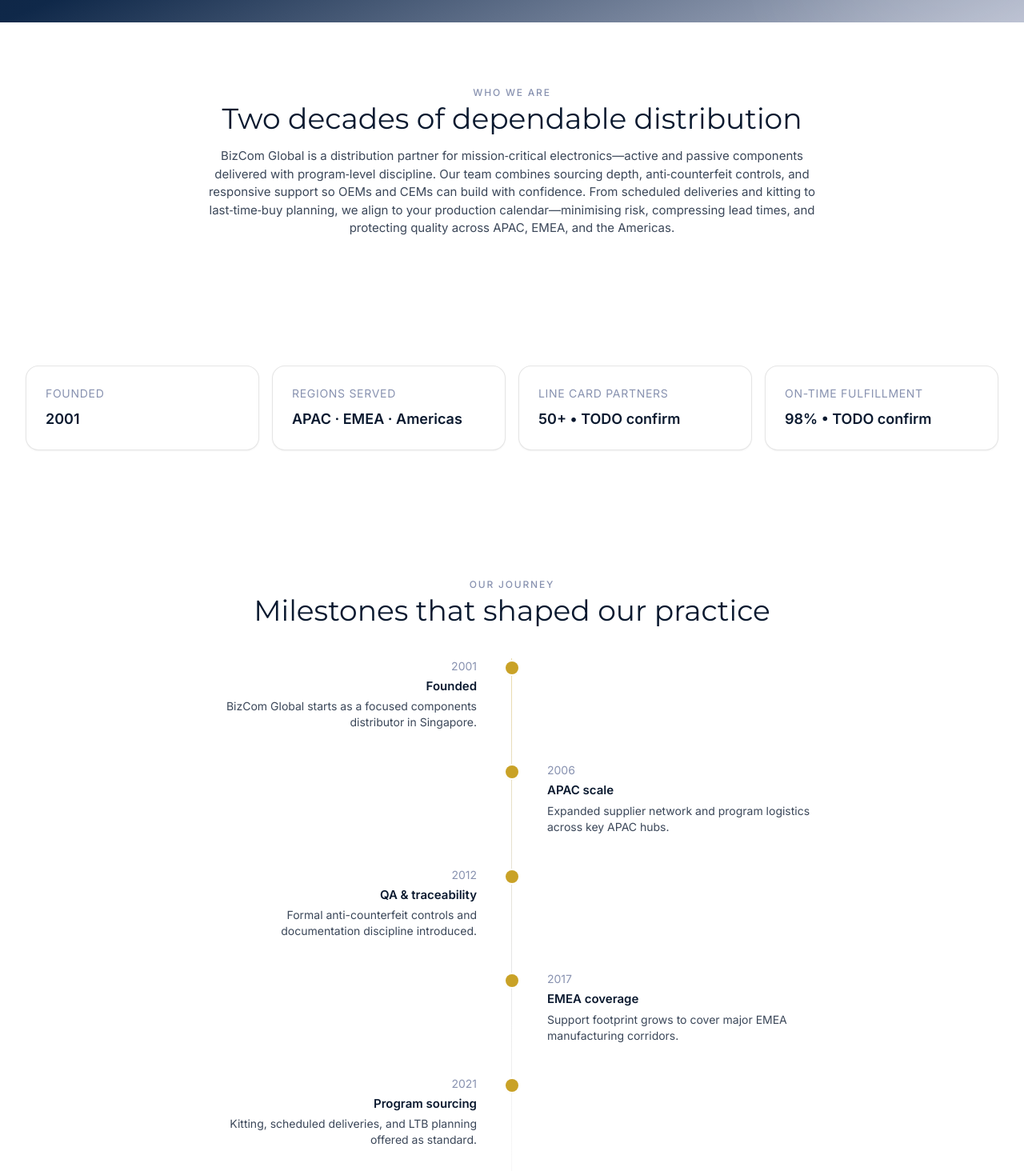
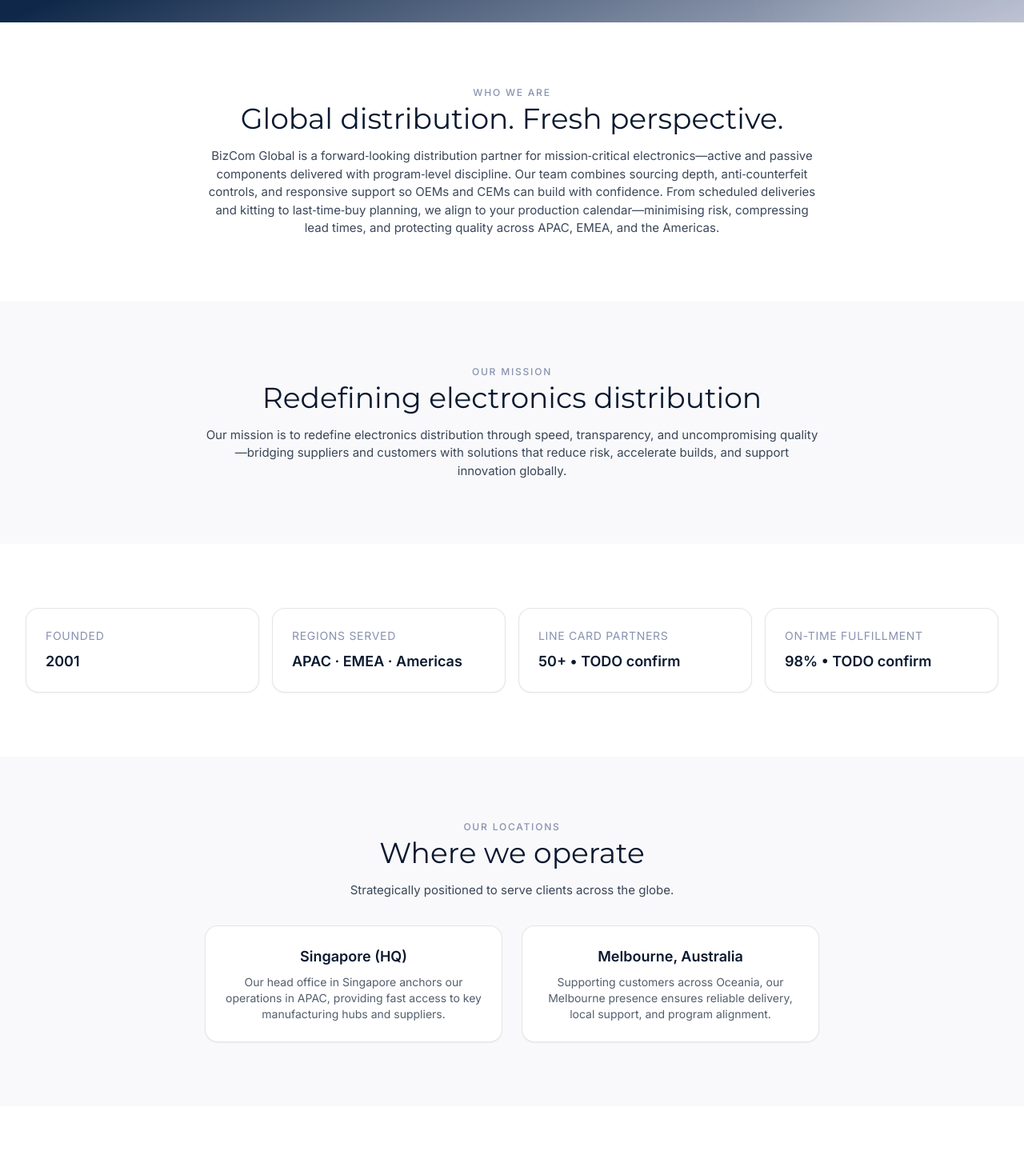
Before and after one commit to Gurshan26/bizcom-global-site, a Next.js app: page /about in a window 1280 px wide. Shown: the part 580-2044 px from the top of the page at 80% size. Built offline with nearby package versions, Linux system fonts and the light colour scheme; a web font is replaced by a local one.

Commit message:
all required changes made

```diff
--- a/app/about/components/AboutHero.tsx
+++ b/app/about/components/AboutHero.tsx
@@ -5,8 +5,8 @@
   return (
     <HeroBand
       eyebrow="About BizCom Global"
-      headline="Two decades of dependable distribution"
-      body="Founded in 2001, we help OEMs and CEMs build with confidence—sourcing discipline, QA traceability, and responsive program support across APAC, EMEA, and the Americas."
+      headline="Built for today’s challenges in electronics distribution"
+      body="With speed, transparency, and anti-counterfeit assurance at our core, we help OEMs and CEMs reduce risk and keep programs moving worldwide."
       primary={{ href: "/line-card", label: "View Line Card" }}
       secondary={{ href: "/contact", label: "Contact Sales →" }}
       // uses the default minH so it matches Mission exactly
--- a/app/about/page.tsx
+++ b/app/about/page.tsx
@@ -2,11 +2,8 @@
 
 import AboutHero from "./components/AboutHero";
 import StatsRow from "./components/StatsRow";
-import MilestoneTimeline from "./components/MilestoneTimeline";
-import FootprintMap from "./components/FootprintMap";
 import ValuesCompact from "./components/ValuesCompact";
 import ComplianceBadges from "./components/ComplianceBadges";
-import LeadershipRow from "./components/LeadershipRow";
 
 export default function AboutPage() {
   return (
@@ -19,24 +16,58 @@
         <div className="container-page">
           <div className="mx-auto max-w-3xl text-center">
             <div className="eyebrow">Who we are</div>
-            <h2 className="h2 mt-1">Two decades of dependable distribution</h2>
+            <h2 className="h2 mt-1">Global distribution. Fresh perspective.</h2>
             <p className="mt-4 text-brand-navy/80">
-              BizCom Global is a distribution partner for mission‑critical electronics—active and passive components delivered with program‑level discipline.
-              Our team combines sourcing depth, anti‑counterfeit controls, and responsive support so OEMs and CEMs can build with confidence.
-              From scheduled deliveries and kitting to last‑time‑buy planning, we align to your production calendar—minimising risk, compressing lead times, and protecting quality across APAC, EMEA, and the Americas.
+              BizCom Global is a forward‑looking distribution partner for mission‑critical electronics—active and passive components delivered with program‑level discipline. Our team combines sourcing depth, anti‑counterfeit controls, and responsive support so OEMs and CEMs can build with confidence. From scheduled deliveries and kitting to last‑time‑buy planning, we align to your production calendar—minimising risk, compressing lead times, and protecting quality across APAC, EMEA, and the Americas.
             </p>
           </div>
+        </div>
+      </section>
+
+      {/* MISSION */}
+      <section id="mission" className="section bg-brand-slate/5">
+        <div className="container-page text-center">
+          <div className="eyebrow">Our Mission</div>
+          <h2 className="h2 mt-1">Redefining electronics distribution</h2>
+          <p className="mt-4 max-w-3xl mx-auto text-brand-navy/80">
+            Our mission is to redefine electronics distribution through speed, transparency,
+            and uncompromising quality—bridging suppliers and customers with solutions that
+            reduce risk, accelerate builds, and support innovation globally.
+          </p>
         </div>
       </section>
 
       {/* STATS */}
       <StatsRow />
 
-      {/* MILESTONES */}
-      <MilestoneTimeline />
 
       {/* FOOTPRINT */}
-      <FootprintMap />
+      <section className="section bg-brand-slate/5">
+        <div className="container-page text-center">
+          <div className="eyebrow">Our Locations</div>
+          <h2 className="h2 mt-1">Where we operate</h2>
+          <p className="mt-4 max-w-2xl mx-auto text-brand-navy/80">
+            Strategically positioned to serve clients across the globe.
+          </p>
+
+          <div className="mt-8 grid gap-6 sm:grid-cols-2 max-w-3xl mx-auto">
+            <div className="rounded-2xl border border-black/10 bg-white p-6 shadow-sm hover:shadow-md transition">
+              <h3 className="text-lg font-semibold text-brand-navy">Singapore (HQ)</h3>
+              <p className="mt-2 text-sm text-brand-navy/70">
+                Our head office in Singapore anchors our operations in APAC, providing fast
+                access to key manufacturing hubs and suppliers.
+              </p>
+            </div>
+            <div className="rounded-2xl border border-black/10 bg-white p-6 shadow-sm hover:shadow-md transition">
+              <h3 className="text-lg font-semibold text-brand-navy">Melbourne, Australia</h3>
+              <p className="mt-2 text-sm text-brand-navy/70">
+                Supporting customers across Oceania, our Melbourne presence ensures reliable
+                delivery, local support, and program alignment.
+              </p>
+            </div>
+          </div>
+        </div>
+      </section>
 
       {/* WHAT WE DO / VALUES */}
       <ValuesCompact />
@@ -44,8 +75,6 @@
       {/* COMPLIANCE & SUSTAINABILITY */}
       <ComplianceBadges />
 
-      {/* LEADERSHIP */}
-      <LeadershipRow />
     </>
   );
 }
--- a/app/page.tsx
+++ b/app/page.tsx
@@ -121,16 +121,6 @@
         </div>
       </section>
 
-      {/* VISUAL MEDIA TRIO */}
-      <section className="section">
-        <div className="container-page">
-          <div className="grid gap-4 md:grid-cols-3">
-            <VisualCard src="/images/program-sourcing.jpg" caption="Kitting & scheduled deliveries" />
-            <VisualCard src="/images/traceability.jpg" caption="Inspection & documentation" />
-            <VisualPattern caption="Global shipping lanes" />
-          </div>
-        </div>
-      </section>
 
       {/* PROGRAMS / SERVICES STRIP */}
       <section id="programs" className="section">
```
